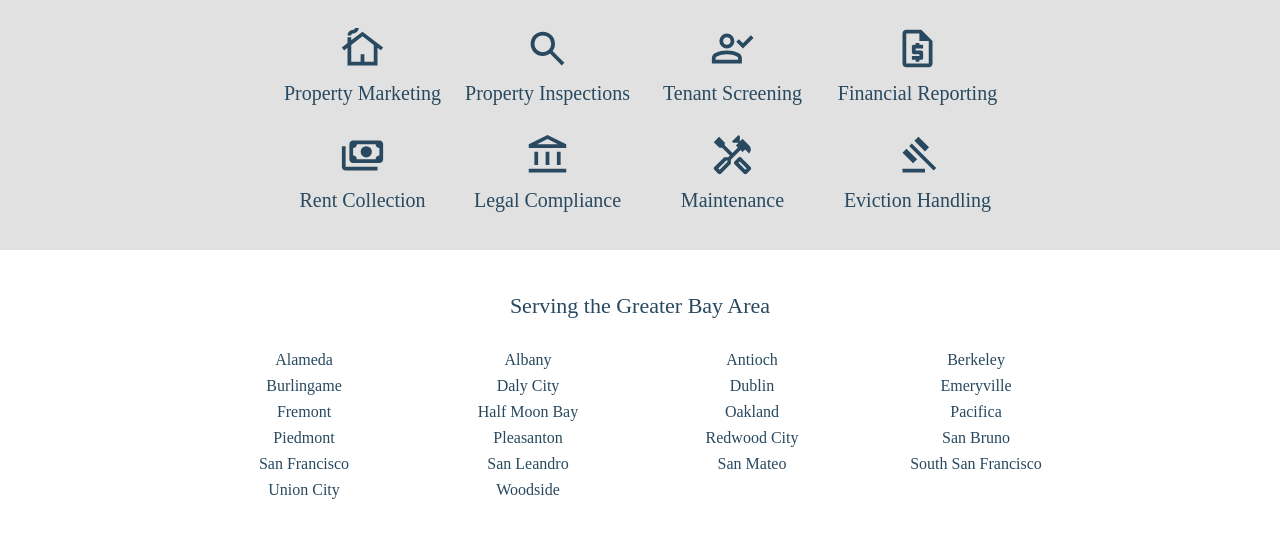
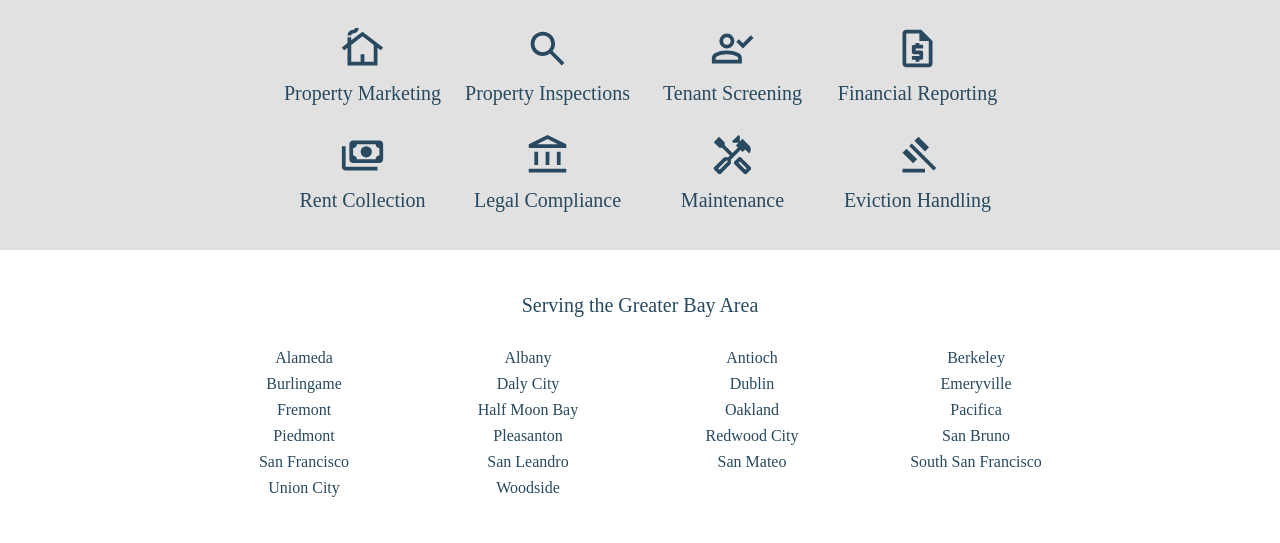
Before and after one commit to dukdukg00se/propty-mgmt-site, a website built with Vite: page index.html in a window 1280 px wide. Shown: the part 1558-2101 px from the top of the page. Built offline with nearby package versions, Linux system fonts and the light colour scheme; files whose address does not match are found by name.

Commit message:
Update style

```diff
--- a/src/styles/styles.css
+++ b/src/styles/styles.css
@@ -295,7 +295,7 @@ header {
 }
 
 .areas h2 {
-  font-size: 22px;
+  font-size: 20px;
 }
 
 .areas table {
```
